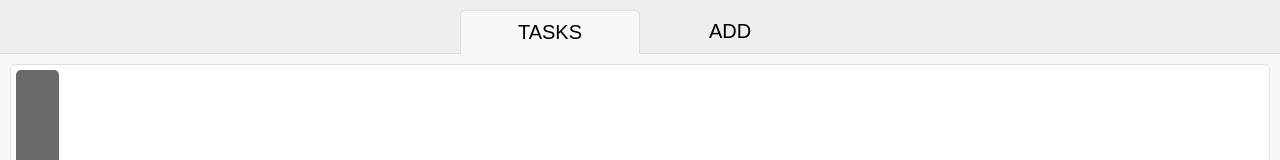
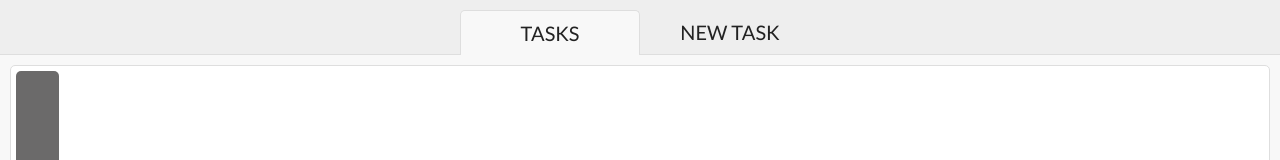
Before and after one commit to tarmeli/horizontal-kanban, a React (Create React App) app: page / in a window 1280 px wide. Shown: the top 160 px of the page. Built offline with nearby package versions, Linux system fonts and the light colour scheme.

Commit message:
fixed navbar button active class

```diff
--- a/src/components/App/index.js
+++ b/src/components/App/index.js
@@ -1,4 +1,3 @@
 export * from './App';
 export * from './nav';
-export * from './navItem';
 export * from './content';
--- a/src/components/App/nav.jsx
+++ b/src/components/App/nav.jsx
@@ -1,30 +1,19 @@
-import { Link } from 'react-router-dom';
-import React, { useState } from 'react';
-import { NavItem } from './';
+import { NavLink } from 'react-router-dom';
+import React from 'react';
 
-const Nav = () => {
-  const [activeButton, setActiveButton] = useState('tasks');
+const Nav = () => (
+  <div className="container container__navbar">
+    <nav className="navbar">
+      <NavLink exact to="/" className="navbar__item" activeClassName="navbar__item--active">
+          tasks
+      </NavLink>
 
-  return (
-    <div className="container container__navbar">
-      <nav className="navbar">
-        <Link to="/">
-          <NavItem
-            title="tasks"
-            isActive={activeButton === 'tasks'}
-            handleClick={() => setActiveButton('tasks')}
-          />
-        </Link>
-        <Link to="/Add">
-          <NavItem
-            title="add"
-            isActive={activeButton === 'add'}
-            handleClick={() => setActiveButton('add')}
-          />
-        </Link>
-      </nav>
-    </div>
-  );
-};
+      <NavLink to="/add-new-task" className="navbar__item" activeClassName="navbar__item--active">
+          new task
+      </NavLink>
+
+    </nav>
+  </div>
+);
 
 export { Nav };
--- a/src/components/App/navItem.jsx
+++ /dev/null
@@ -1,20 +0,0 @@
-import React from 'react';
-import PropTypes from 'prop-types';
-
-const NavItem = ({ title, isActive, handleClick }) => (
-
-  <button
-    className={`navbar__item${isActive ? ' navbar__item--active' : ''}`}
-    onClick={handleClick}
-  >
-    {title}
-  </button>
-);
-
-NavItem.propTypes = {
-  handleClick: PropTypes.func.isRequired,
-  title: PropTypes.string.isRequired,
-  isActive: PropTypes.bool.isRequired,
-};
-
-export { NavItem };
--- a/src/components/Kanban/index.js
+++ b/src/components/Kanban/index.js
@@ -1,5 +1,4 @@
 export * from './kanban';
-export * from './add';
 export * from './row';
 export * from './board';
 export * from './task';
--- a/src/scss/components/_navbar.scss
+++ b/src/scss/components/_navbar.scss
@@ -22,7 +22,6 @@
     border: 0;
 
     @include hover-supported() {
-      color: $white;
       background-color: $gray;
     }
 
@@ -37,6 +36,11 @@
       border-right: 1px;
       border-style: solid;
       border-color: $gray;
+
+      @include hover-supported() {
+        background-color: #f8f8f8;
+        color: $black;
+      }
     }
   }
 }
```
